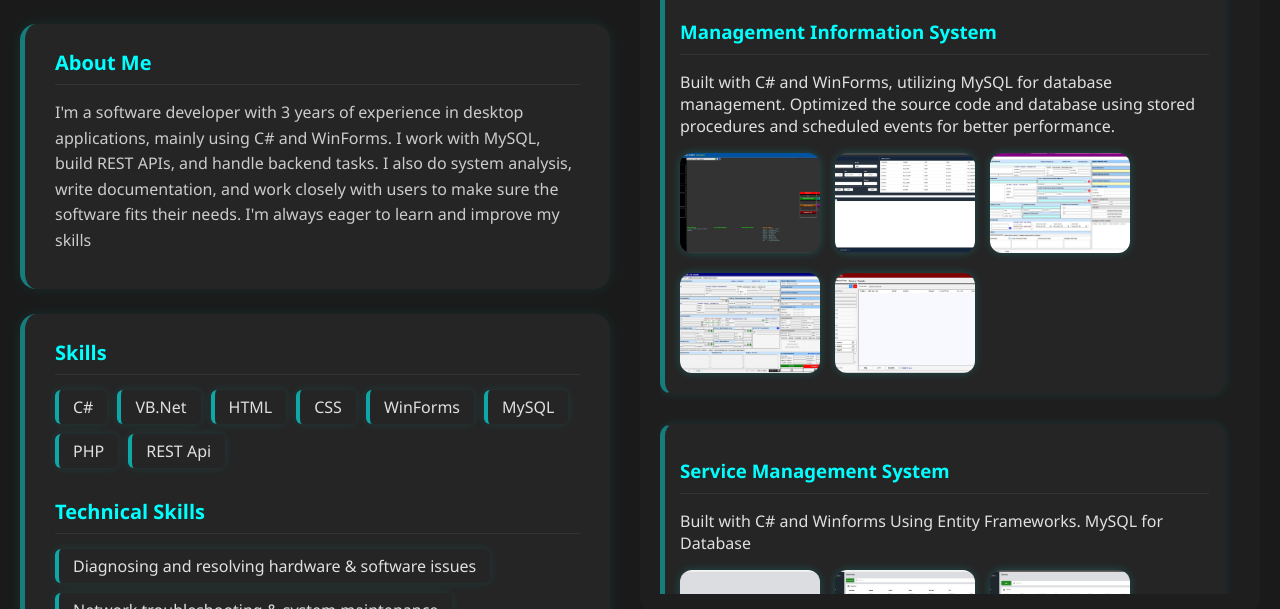
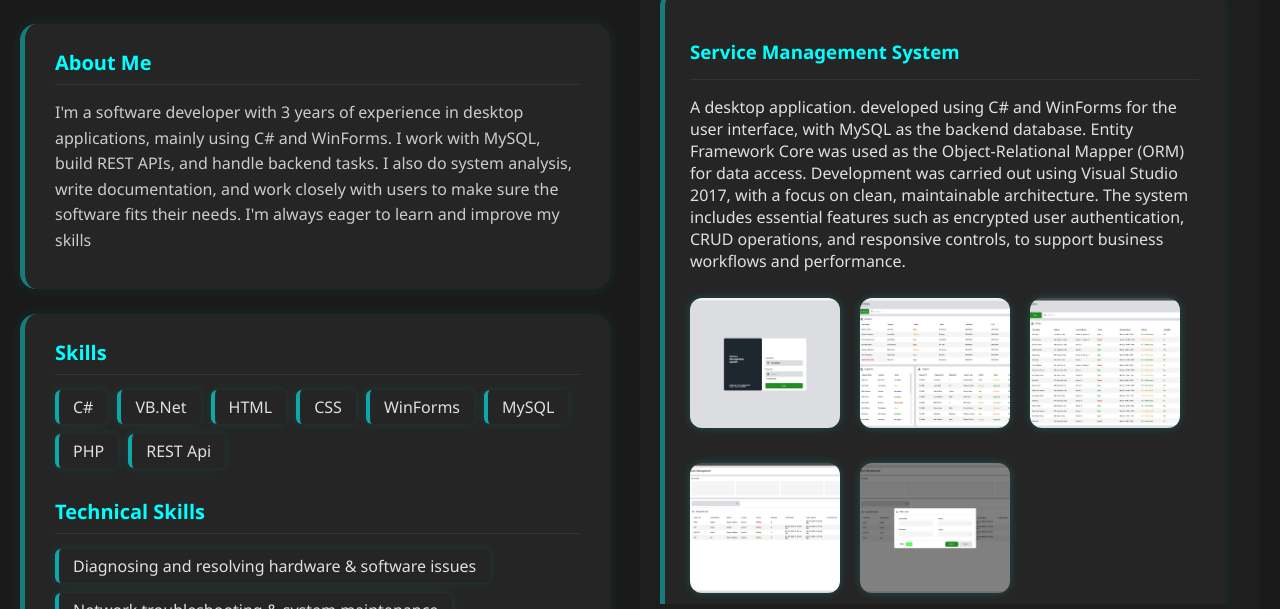
Before and after one commit to rockzbantolo/rockzbantolo.github.io, a plain HTML site: page index.html in a window 1280 px wide. Shown: the part 191-800 px from the top of the page. Drawn offline with Linux system fonts and the light colour scheme.

Commit message:
Update Descriptions
Update Css
Description

```diff
--- a/assets/css/style.css
+++ b/assets/css/style.css
@@ -167,7 +167,7 @@ html, body {
 
 .project {
   background: #252525;
-  padding: 15px;
+  padding: 25px;
   border-radius: 12px;
   margin-top: 30px;
   margin-bottom: 20px;
@@ -180,18 +180,21 @@ html, body {
 
 .project-panel h2 {
   border-bottom: 2px solid #333333;
-  padding-bottom: 10px;
+  padding-bottom: 20px;
   margin-bottom: 20px;
   color: #00ffff;
 }
 
 .project h3 {
   border-bottom: 1px solid #333333;
-  padding-bottom: 10px;
+  padding-bottom: 15px;
   margin-bottom: 15px;
   color: #00ffff;
 }
 
+.project p {
+  padding-bottom: 10px;
+}
 
 .project:hover {
   border: 1px solid rgba(0, 255, 255, 0.5);
@@ -202,15 +205,16 @@ html, body {
 
 .project-gallery {
   display: flex;
-  gap: 15px;
+  gap: 20px;
   flex-wrap: wrap;
   margin-top: 10px;
   justify-content: left;
 }
 
 .project-gallery img {
-  width: 140px;
-  height: 100px;
+  width: 150px;
+  height: 130px;
+  margin-bottom: 10px;
   object-fit: cover;
   border-radius: 12px;
   transition: transform 0.3s ease, box-shadow 0.3s ease;
--- a/index.html
+++ b/index.html
@@ -119,9 +119,40 @@
             <div class="scrollable-projects">
 
               <div class="project">
+                <h3>Service Management System</h3>
+                <p>A desktop application. developed using C# and WinForms for the user interface, with MySQL as the backend database.
+                  Entity Framework Core was used as the Object-Relational Mapper (ORM) for data access. Development was carried out using Visual Studio 2017, with a focus on clean, maintainable architecture.
+                  The system includes essential features such as encrypted user authentication, CRUD operations, and responsive controls, to support business workflows and performance.
+                </p>
+                <div class="project-gallery">
+                    <a href="assets/images/SMS/Sms-Login.jpg" target="_blank">
+                      <img src="assets/images/SMS/Sms-Login.jpg" alt="Login">
+                    </a>
+
+                    <a href="assets/images/SMS/Sms-Services.jpg" target="_blank">
+                      <img src="assets/images/SMS/Sms-Services.jpg" alt="Services">
+                    </a>
+
+                    <a href="assets/images/SMS/Sms-Stores.jpg" target="_blank">
+                      <img src="assets/images/SMS/Sms-Stores.jpg" alt="Stores">
+                    </a>
+
+                    <a href="assets/images/SMS/Sms-Users.jpg" target="_blank">
+                      <img src="assets/images/SMS/Sms-Users.jpg" alt="Users">
+                    </a>
+
+                    <a href="assets/images/SMS/Sms-New-User.jpg" target="_blank">
+                      <img src="assets/images/SMS/Sms-New-User.jpg" alt="Users">
+                    </a>
+                  </div>
+              </div>
+
+              <div class="project">
                 <h3>Management Information System</h3>
-                <p>Built with C# and WinForms, utilizing MySQL for database management. Optimized the
-                  source code and database using stored procedures and scheduled events for better performance.</p>
+                <p>Developed with C# WinForms and MySQL. Focused on improving performance, modularity, and scalability by optimizing backend processes through stored
+                  procedures, scheduled events, and code refactoring. Reengineered the database structure for better efficiency and maintainability,
+                  and developed new functional modules to meet evolving business needs. Enhanced the overall system infrastructure to ensure smoother
+                  operation and long-term usability.</p>
 
                 <div class="project-gallery">
 
@@ -149,35 +180,10 @@
               </div>
 
               <div class="project">
-                <h3>Service Management System</h3>
-                <p>Built with C# and Winforms Using Entity Frameworks. MySQL for Database</p>
-
-                <div class="project-gallery">
-                    <a href="assets/images/SMS/Sms-Login.jpg" target="_blank">
-                      <img src="assets/images/SMS/Sms-Login.jpg" alt="Login">
-                    </a>
-
-                    <a href="assets/images/SMS/Sms-Services.jpg" target="_blank">
-                      <img src="assets/images/SMS/Sms-Services.jpg" alt="Services">
-                    </a>
-
-                    <a href="assets/images/SMS/Sms-Stores.jpg" target="_blank">
-                      <img src="assets/images/SMS/Sms-Stores.jpg" alt="Stores">
-                    </a>
-
-                    <a href="assets/images/SMS/Sms-Users.jpg" target="_blank">
-                      <img src="assets/images/SMS/Sms-Users.jpg" alt="Users">
-                    </a>
-
-                    <a href="assets/images/SMS/Sms-New-User.jpg" target="_blank">
-                      <img src="assets/images/SMS/Sms-New-User.jpg" alt="Users">
-                    </a>
-                  </div>
-              </div>
-
-              <div class="project">
                 <h3> Services Monitoring System</h3>
-                <p>Built with C#, Winforms and REST Api(PHP). MySQL for Database to Monitor On-going Services of Clients</p>
+                <p>Developed using C# and WinForms as the frontend, with a PHP-based REST API and MySQL as the backend.
+                  The system was designed to monitor and manage on-going client services, enabling real-time tracking, data synchronization,
+                  and efficient service delivery.</p>
                 <div class="project-gallery">
                     <a href="assets/images/SMNT/Smnt-Dashboard.jpg" target="_blank">
                       <img src="assets/images/SMNT/Smnt-Dashboard.jpg" alt="Dashboard">
@@ -193,8 +199,9 @@
 
               <div class="project">
                 <h3> Reports Generator</h3>
-                <p>Build with C# and Winforms to support users to generate an efficient reports that took them
-                  1 week to Generate after using the application it took them 10 seconds</p>
+                <p>Developed with C# and WinForms, the application was designed to help users generate complex reports that previously
+                  took up to a week to prepare manually. With the optimized system in place, the same reports can now be
+                  generated in as little as 10 seconds, significantly improving productivity and decision-making speed.</p>
                 <div class="project-gallery">
                     <a href="assets/images/RGen/Rgen-Main.jpg" target="_blank">
                       <img src="assets/images/RGen/Rgen-Main.jpg" alt="Main">
```
